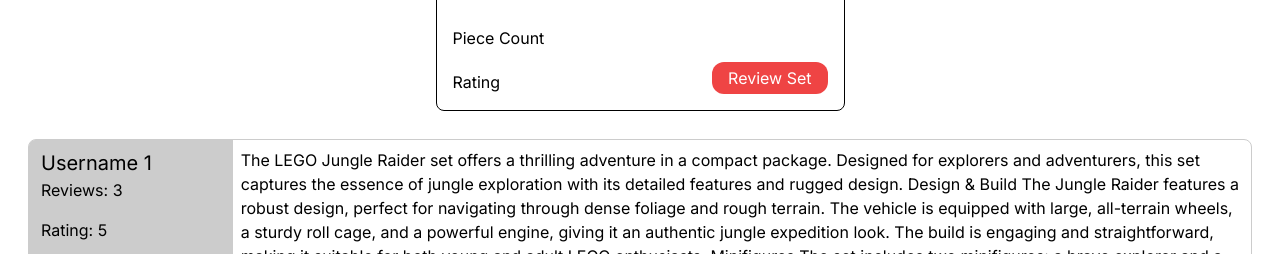
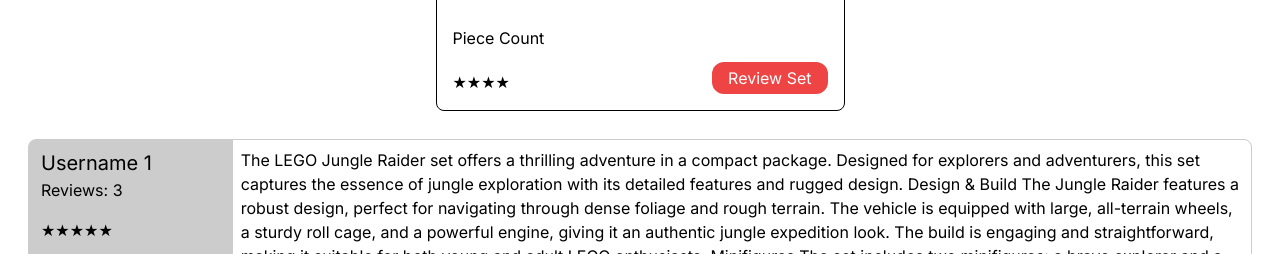
Before and after one commit to peter-t-wang315/dotjpg, a Next.js app: page /review in a window 1280 px wide. Shown: the part 546-800 px from the top of the page. Built offline with nearby package versions, Linux system fonts and the light colour scheme.

Commit message:
Made Star Rating Component

```diff
--- a/app/createReview/page.js
+++ b/app/createReview/page.js
@@ -1,3 +1,4 @@
+import RatingStars from "@/components/RatingStars";
 import Image from "next/image";
 
 const setName = "Jungle Raider";
@@ -6,7 +7,7 @@
 
 const pieceCount = "Piece Count";
 
-const rating = "Rating";
+const rating = 4;
 
 export default function Index() {
   return (
@@ -16,7 +17,7 @@
         <Image src={setImage} width={375} height={375} alt={`Image`} />
         <div className="flex justify-between w-full mt-7">
           <p>{pieceCount}</p>
-          <p>{rating}</p>
+          <RatingStars numStars={rating} />
         </div>
       </div>
       <div className="flex flex-col w-3/4 font-medium">
--- a/app/review/page.js
+++ b/app/review/page.js
@@ -1,5 +1,6 @@
 import Image from "next/image";
 import SetReviewBlock from "@/components/SetReviewBlock";
+import RatingStars from "@/components/RatingStars";
 
 const setName = "Jungle Raider";
 
@@ -7,7 +8,7 @@
 
 const pieceCount = "Piece Count";
 
-const rating = "Rating";
+const rating = 4;
 
 const reviews = [
   {
@@ -41,7 +42,7 @@
         <div className="flex justify-between w-full mt-6">
           <div className="flex flex-col gap-5">
             <p>{pieceCount}</p>
-            <p>{rating}</p>
+            <RatingStars numStars={rating} />
           </div>
           <button className="btn-primary self-end">Review Set</button>
         </div>
--- a/components/MainSetDisplay.js
+++ b/components/MainSetDisplay.js
@@ -1,4 +1,7 @@
 import Image from "next/image";
+import RatingStars from "./RatingStars";
+
+const rating = 4;
 
 export default function MainSetDisplay({ image, title }) {
   return (
@@ -12,7 +15,7 @@
       <div className="flex flex-col justify-between">
         <h4 className="font-medium">{title}</h4>
         <div>
-          <p>Rating: ?</p>
+          <RatingStars numStars={rating} />
           <p>Cost: ?</p>
           <p>Brick Count: ?</p>
         </div>
--- /dev/null
+++ b/components/RatingStars.js
@@ -0,0 +1,5 @@
+export default function RatingStars({ numStars }) {
+  const star = String.fromCharCode(0x2605);
+  const stars = star.repeat(numStars);
+  return <p>{stars}</p>;
+}
--- a/components/SetReviewBlock.js
+++ b/components/SetReviewBlock.js
@@ -1,3 +1,5 @@
+import RatingStars from "./RatingStars";
+
 export default function SetReviewBlock({
   username,
   numReviews,
@@ -9,7 +11,7 @@
       <div className="flex flex-col bg-background-darker w-1/6 pt-2 pb-3 px-3 rounded-l-md">
         <h4>{username}</h4>
         <p className="mb-4">Reviews: {numReviews}</p>
-        <p>Rating: {rating}</p>
+        <RatingStars numStars={rating} />
       </div>
       <div className="flex w-5/6 p-2">{review}</div>
     </div>
```
